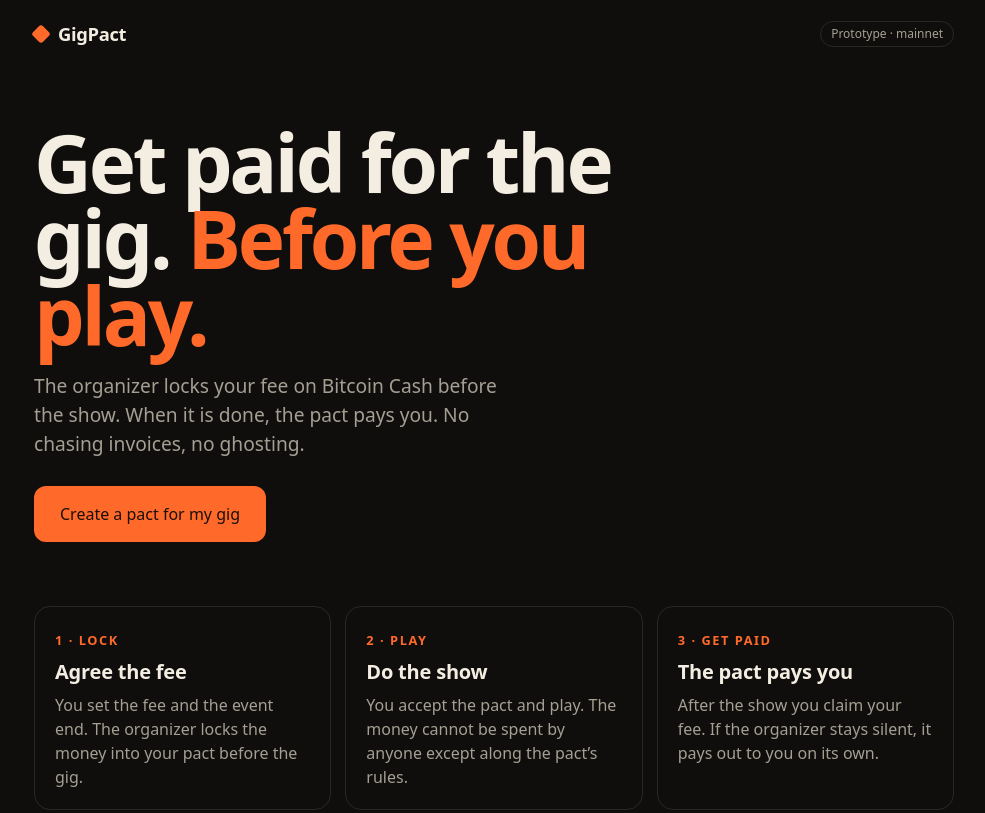
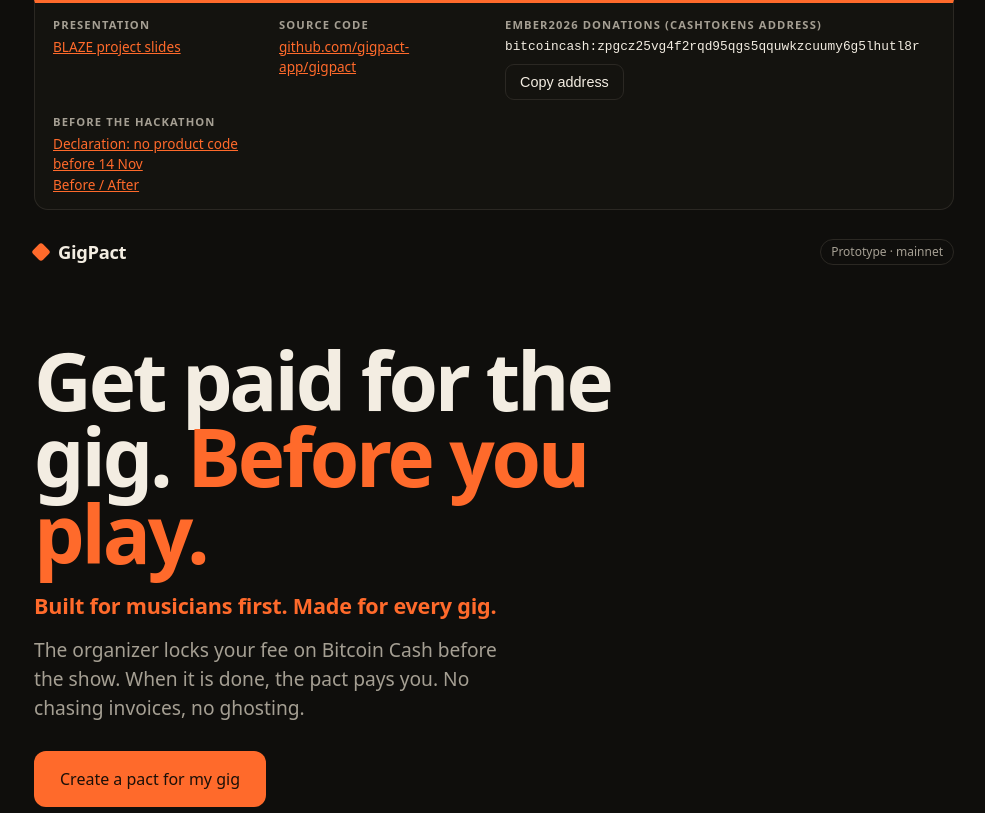
Before and after one commit to gigpact-app/gigpact, a website built with Vite: page web/index.html in a window 1280 px wide. Shown: the top 813 px of the page, without its empty margins (146-1131 px from the left). Built offline with nearby package versions, Linux system fonts and the light colour scheme; what @bitauth/libauth, cashscript would draw is missing.

Commit message:
Home: hackathon banner, vision section and tagline; README vision; before/after wording
Co-Authored-By: Claude Sonnet 5.5 <noreply@anthropic.com>
Claude-Session: https://claude.ai/code/session_01CDoRW7rtFP7UxLKeoifDJN

```diff
--- a/web/config.js
+++ b/web/config.js
@@ -7,3 +7,11 @@ export const FA = 2000n; // arbiter fee fA (sat), default of the architecture (K
 export const ARBITER_PK = '0397ea49320bea869b7c18ec5eff57e7bf4beb119c13534fad9250df19d065b05a';
 export const MIN_FEE_SAT = 10000n;       // UI minimum fee for a gig (contract minimum is 8,000 sat with fA = 2,000)
 export const MIN_LEAD_BLOCKS = 6;        // the event end must be at least ~1 hour away
+
+// Links shown in the home page banner (hackathon rule). PRESENTATION_URL must be shared publicly by the author before judging.
+export const REPO_URL = 'https://github.com/gigpact-app/gigpact';
+export const PRESENTATION_URL = 'https://claude.ai/artifact/EwUz88Njp9BfpEuuD4QYts';
+export const DECLARATION_URL = `${REPO_URL}/blob/main/docs/DECLARATION.md`;
+export const BEFORE_AFTER_URL = `${REPO_URL}/blob/main/docs/BEFORE-AFTER.md`;
+// CashTokens-capable address for EMBER2026 donations (Community Choice). Copied from the author's wallet on 16 Nov 2026.
+export const TOKEN_ADDR = 'bitcoincash:zpgcz25vg4f2rqd95qgs5qquwkzcuumy6g5lhutl8r';
--- a/web/main.js
+++ b/web/main.js
@@ -1,6 +1,6 @@
 // GigPact web app (skeleton). Plain DOM, no framework. All text from links goes in via textContent, never innerHTML.
 import { binToHex, hexToBin, sha256 } from '@bitauth/libauth';
-import { NET, MIN_FEE_SAT, MIN_LEAD_BLOCKS } from './config.js';
+import { NET, MIN_FEE_SAT, MIN_LEAD_BLOCKS, REPO_URL, PRESENTATION_URL, DECLARATION_URL, BEFORE_AFTER_URL, TOKEN_ADDR } from './config.js';
 import { UiError, newKey, pubOf, lockOfPk, parseAddress, addressOf, parseBch, fmtBch, encodePact, decodePact, pactId, chainFor, checkNumbers, cleanName } from './pact.js';
 import { provider, tip, utxosAt } from './net.js';
 import { h, copy } from './dom.js';
@@ -67,10 +67,33 @@ function realExample() {
     h('div', { class: 'steps' }, ...rows));
 }
 
+// Top banner of the home page (hackathon rule): presentation, source code, EMBER2026 donation address, pre-hackathon declaration.
+function banner() {
+  const ext = (href, text) => h('a', { href, target: '_blank', rel: 'noopener noreferrer' }, text);
+  const cp = h('button', { class: 'btn small ghost', type: 'button' }, 'Copy address');
+  cp.addEventListener('click', () => copy(TOKEN_ADDR, cp));
+  return h('aside', { class: 'banner', 'aria-label': 'Hackathon links' },
+    h('div', {}, h('b', {}, 'Presentation'), ext(PRESENTATION_URL, 'BLAZE project slides')),
+    h('div', {}, h('b', {}, 'Source code'), ext(REPO_URL, 'github.com/gigpact-app/gigpact')),
+    h('div', { class: 'tok' }, h('b', {}, 'EMBER2026 donations (CashTokens address)'), h('code', {}, TOKEN_ADDR), cp),
+    h('div', {}, h('b', {}, 'Before the hackathon'), ext(DECLARATION_URL, 'Declaration: no product code before 14 Nov'), ext(BEFORE_AFTER_URL, 'Before / After')));
+}
+
+function vision() {
+  const card = (n, t, p) => h('div', { class: 'step' }, h('b', {}, n), h('h3', {}, t), h('p', {}, p));
+  return h('div', { class: 'vision' }, h('h2', {}, 'Where it goes'),
+    h('p', { class: 'sub' }, 'The first market is focused. The vision is every gig, everywhere.'),
+    h('div', { class: 'steps' },
+      card('NOW', 'Musicians and live-event workers', 'Performers, sound and light technicians, stage crew: booked for a date, paid after the show.'),
+      card('NEXT', 'Every event worker, worldwide', 'DJs, dancers, actors, hosts, photographers and more.'),
+      card('THEN', 'Any trade paid for a dated job', 'The same lock-before-work pact fits every sector. Only the label on the job changes.')));
+}
+
 // ---- screens ---------------------------------------------------------------------------------------------------
 function home() {
-  app.replaceChildren(h('div', { class: 'wrap' }, top(),
+  app.replaceChildren(h('div', { class: 'wrap' }, banner(), top(),
     h('h1', {}, 'Get paid for the gig. ', h('em', {}, 'Before you play.')),
+    h('p', { class: 'tagline' }, 'Built for musicians first. Made for every gig.'),
     h('p', { class: 'lead' }, 'The organizer locks your fee on Bitcoin Cash before the show. When it is done, the pact pays you. No chasing invoices, no ghosting.'),
     link('#/new', 'Create a pact for my gig', 'btn'),
     h('div', { class: 'steps' },
@@ -78,7 +101,8 @@ function home() {
       h('div', { class: 'step' }, h('b', {}, '2 · PLAY'), h('h3', {}, 'Do the show'), h('p', {}, 'You accept the pact and play. The money cannot be spent by anyone except along the pact’s rules.')),
       h('div', { class: 'step' }, h('b', {}, '3 · GET PAID'), h('h3', {}, 'The pact pays you'), h('p', {}, 'After the show you claim your fee. If the organizer stays silent, it pays out to you on its own.'))),
     realExample(),
-    h('p', { class: 'note' }, 'Prototype on Bitcoin Cash mainnet. You can create a pact, fund it, accept it with a WizardConnect wallet, and pay out or take the money back. Claim after the event, waive and the dispute steps are still being tested. Use small amounts.')));
+    vision(),
+    h('p', { class: 'note' }, 'Prototype on Bitcoin Cash mainnet. You can create a pact, fund it, accept it with a WizardConnect wallet, and pay out or take the money back. Claim after the event, waive and the dispute steps are still being tested. Use small amounts. So far it is built and tested for gigs only; the wider sectors are our vision.')));
 }
 
 function newPact() {
--- a/web/style.css
+++ b/web/style.css
@@ -67,3 +67,14 @@ ol.todo { padding-left:20px; color:var(--mute); } ol.todo li { margin:6px 0; } o
 .ex code { font-size:.85rem; overflow-wrap:anywhere; }
 .example .steps { margin:16px 0 0; }
 .ex .row { margin-top:auto; }
+
+.banner { display:grid; grid-template-columns:repeat(auto-fit,minmax(200px,1fr)); gap:14px 22px; border:1px solid var(--line); border-top:3px solid var(--accent); border-radius:0 0 14px 14px; background:#14130f; padding:14px 18px; margin:0 0 8px; font-size:.85rem; }
+.banner b { display:block; color:var(--mute); font-size:.7rem; letter-spacing:.1em; text-transform:uppercase; margin-bottom:3px; }
+.banner a { display:block; overflow-wrap:anywhere; }
+.banner .tok { grid-column:span 2; }
+.banner code { display:block; overflow-wrap:anywhere; font-size:.8rem; margin-bottom:8px; }
+.tagline { font-size:1.35rem; font-weight:700; color:var(--accent); letter-spacing:-.01em; margin:0 0 14px; }
+.vision { margin:36px 0 8px; }
+.vision .sub { color:var(--mute); margin:0; }
+.vision .steps { margin:16px 0 0; }
+@media (max-width:640px) { .banner .tok { grid-column:auto; } }
```
Also changed, not shown: docs/BEFORE-AFTER.md (+1 -1 lines), README.md.
